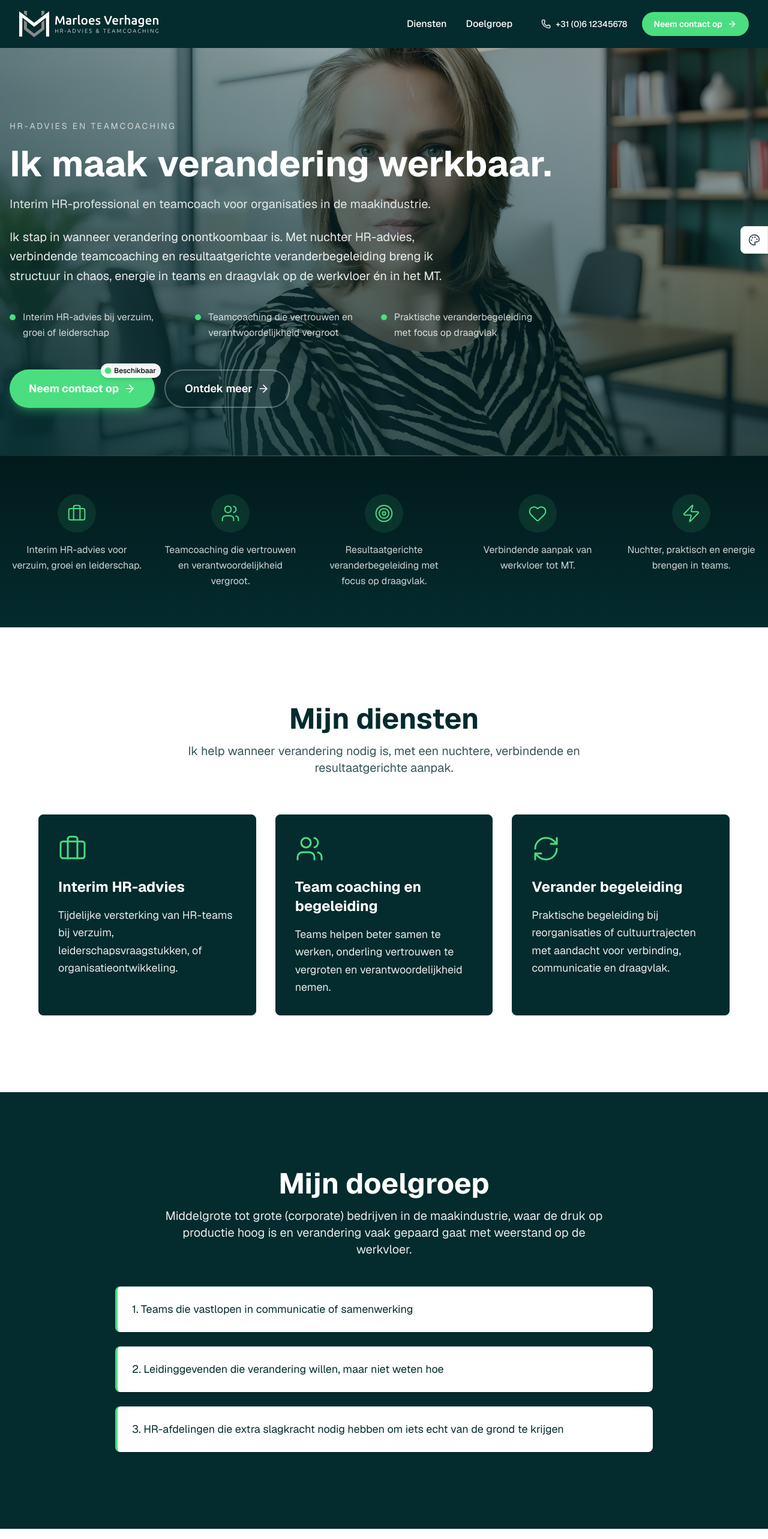
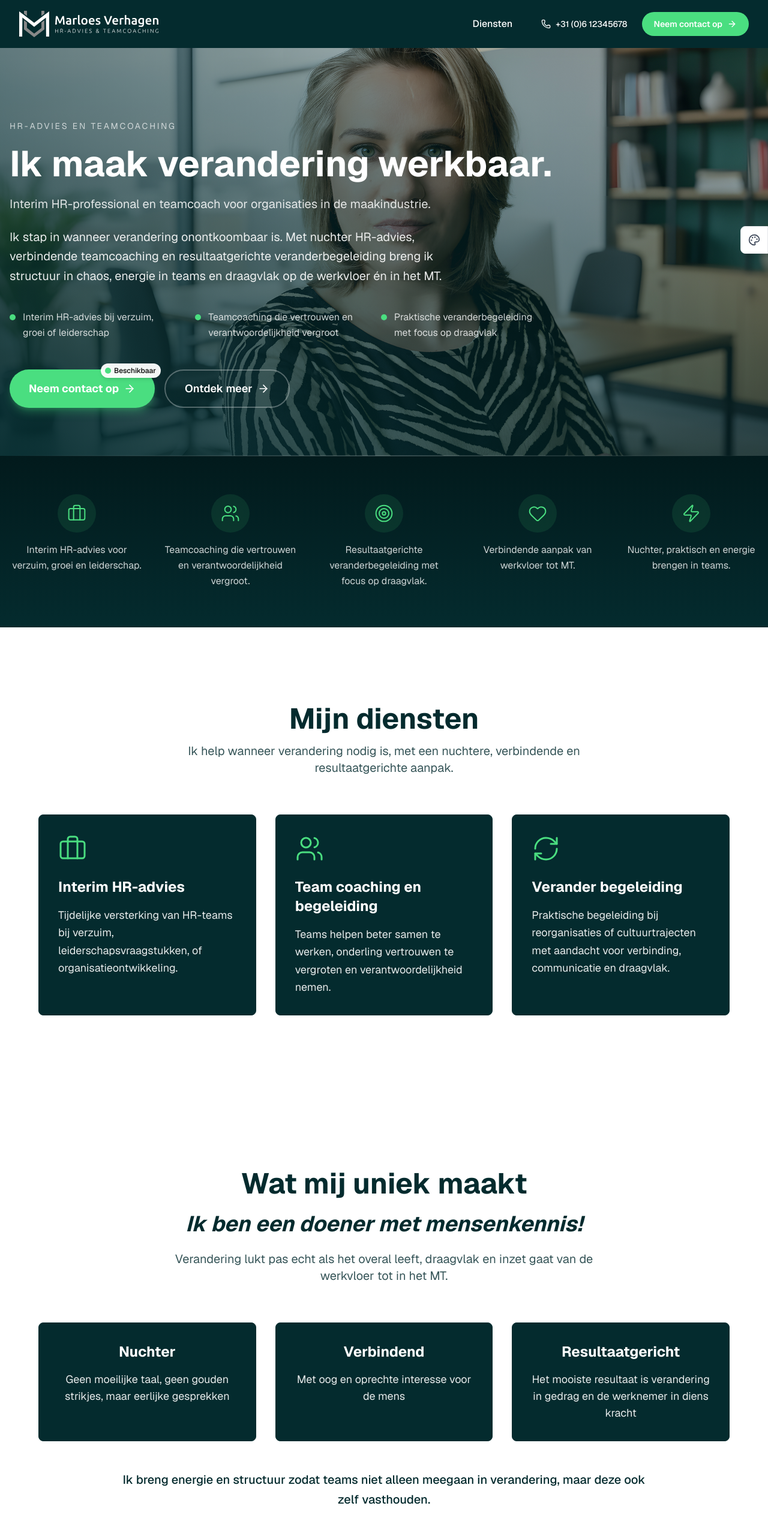
Before and after one commit to media2net-app/marloesverhagen, a Next.js app: page / in a window 1280 px wide. Shown: the top 2566 px of the page at 60% size. Built offline with nearby package versions, Linux system fonts and the light colour scheme.

Commit message:
Remove doelgroep section and menu link

```diff
--- a/app/components/Navigation.tsx
+++ b/app/components/Navigation.tsx
@@ -103,22 +103,6 @@ export default function Navigation() {
               >
                 Diensten
               </motion.a>
-              <motion.a
-                href="#doelgroep"
-                className="text-white font-medium transition-colors"
-                style={{
-                  '--hover-color': colorValue
-                } as React.CSSProperties}
-                onMouseEnter={(e) => {
-                  e.currentTarget.style.color = colorValue;
-                }}
-                onMouseLeave={(e) => {
-                  e.currentTarget.style.color = 'white';
-                }}
-                whileHover={{ y: -2 }}
-              >
-                Doelgroep
-              </motion.a>
             </motion.div>
 
             {/* Phone and CTA behind menu */}
@@ -200,8 +184,7 @@ export default function Navigation() {
               transition={{ duration: 0.3 }}
             >
               {[
-                { href: '#diensten', label: 'Diensten' },
-                { href: '#doelgroep', label: 'Doelgroep' }
+                { href: '#diensten', label: 'Diensten' }
               ].map((item, index) => (
                 <motion.a
                   key={item.href}
--- a/app/page.tsx
+++ b/app/page.tsx
@@ -2,7 +2,6 @@ import Navigation from './components/Navigation';
 import Hero from './components/Hero';
 import HeroFeatures from './components/HeroFeatures';
 import Services from './components/Services';
-import TargetGroup from './components/TargetGroup';
 import USP from './components/USP';
 import Footer from './components/Footer';
 
@@ -15,9 +14,6 @@ export default function Home() {
       <section id="diensten">
         <Services />
       </section>
-      <section id="doelgroep">
-        <TargetGroup />
-      </section>
       <USP />
       <Footer />
     </main>
```
